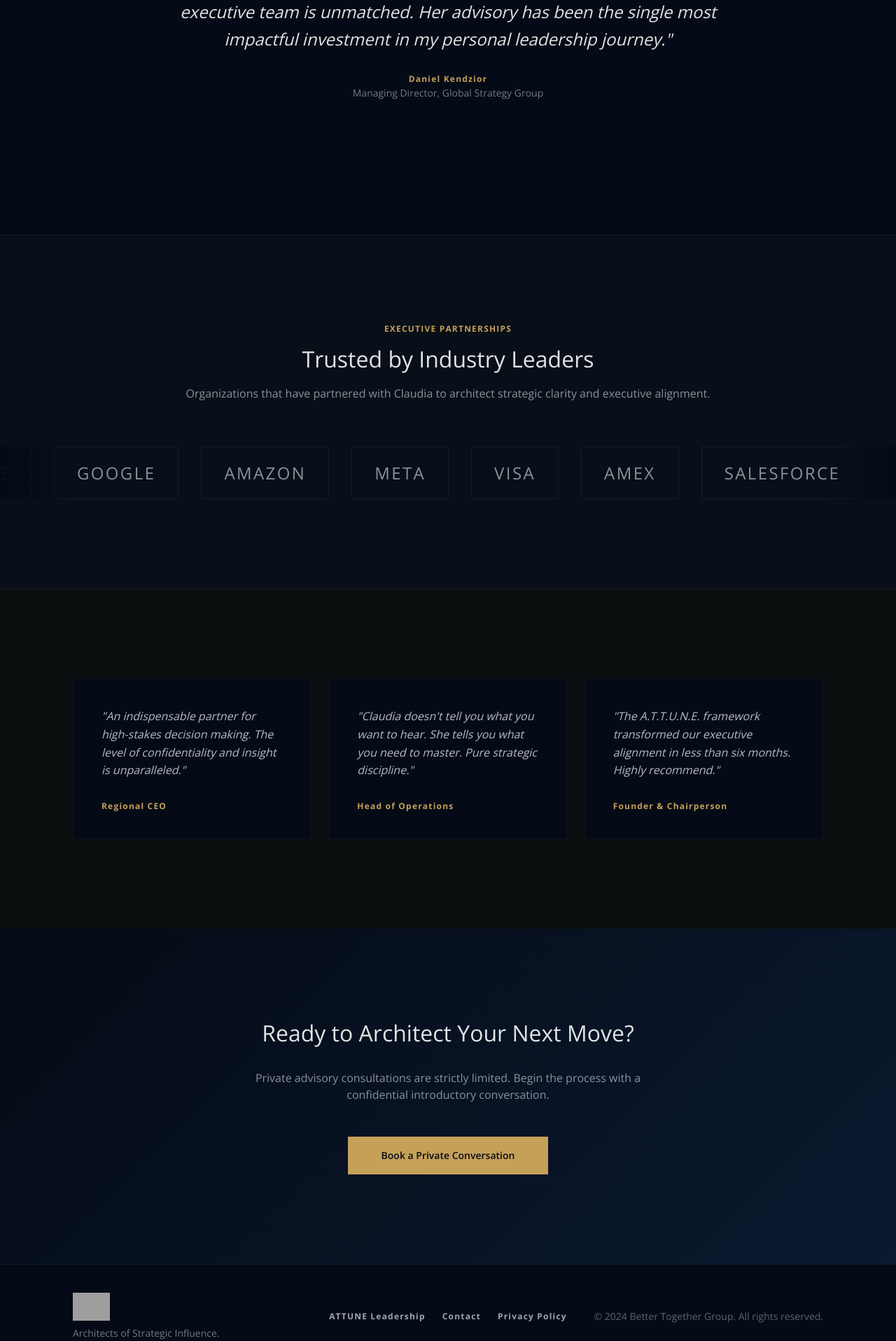
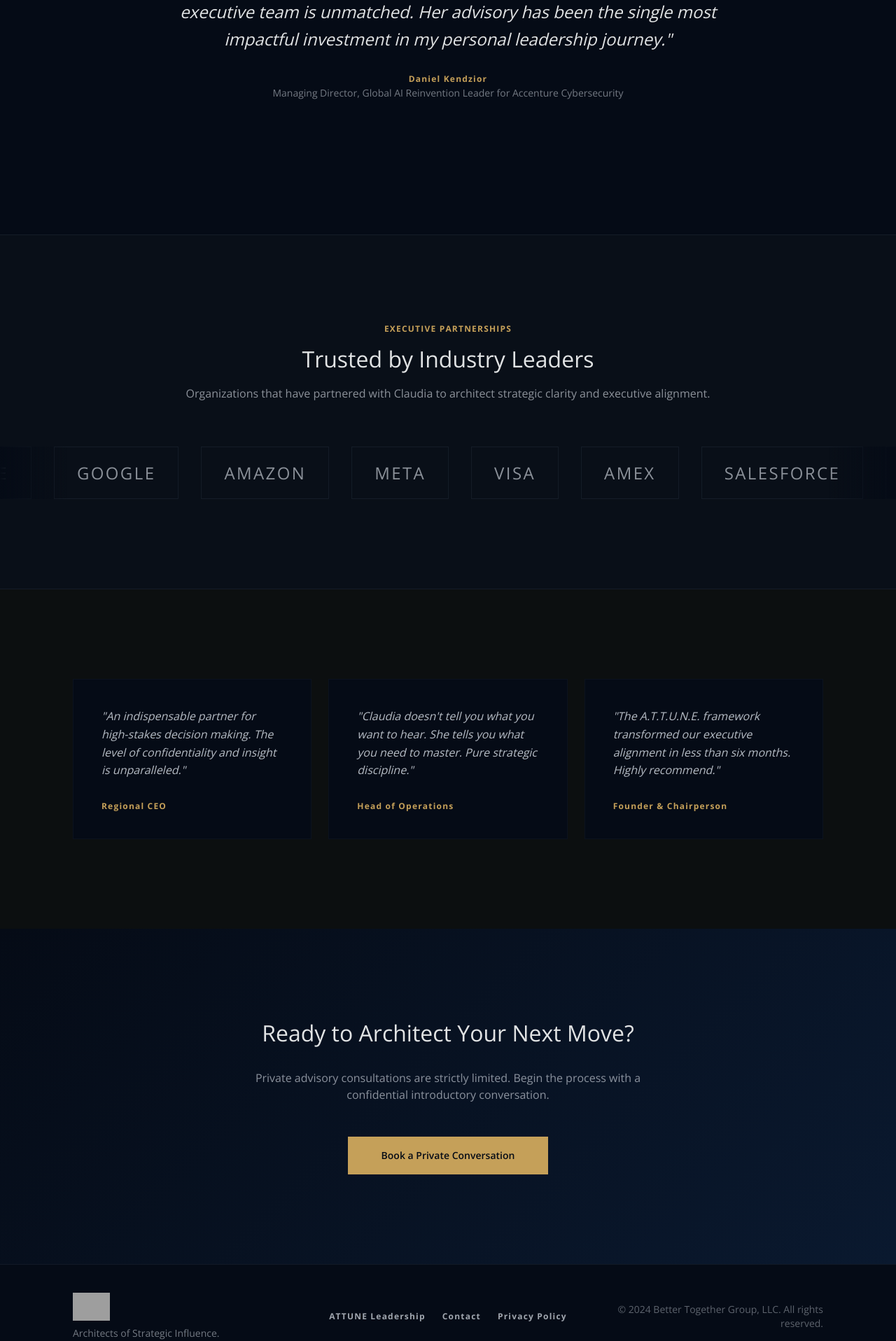
Before and after one commit to contactmiguel/bettertogethergroup, a website: page index.html in a window 1280 px wide. Shown: the part 2440-4356 px from the top of the page at 70% size. Drawn offline with nearby package versions, Linux system fonts and the light colour scheme; grey boxes are pictures that could not be loaded.

Commit message:
Fix Daniel Kendzior title; update footer to Better Together Group LLC across all pages

```diff
--- a/index.html
+++ b/index.html
@@ -362,7 +362,7 @@
         <div class="flex justify-center mb-8"><span class="material-symbols-outlined text-executive-gold text-5xl" style="font-variation-settings: 'FILL' 1;">format_quote</span></div>
         <p class="font-headline-sm text-headline-sm text-on-surface mb-8 italic leading-relaxed">"Claudia's ability to pinpoint the hidden friction points in an executive team is unmatched. Her advisory has been the single most impactful investment in my personal leadership journey."</p>
         <div class="font-label-caps text-label-caps text-executive-gold">Daniel Kendzior</div>
-        <div class="text-platinum-gray/50 text-sm mt-1">Managing Director, Global Strategy Group</div>
+        <div class="text-platinum-gray/50 text-sm mt-1">Managing Director, Global AI Reinvention Leader for Accenture Cybersecurity</div>
       </div>
     </div>
   </div>
@@ -456,7 +456,7 @@
       <a class="text-platinum-gray/70 hover:text-executive-gold transition-colors font-label-caps text-label-caps" href="#">Contact</a>
       <a class="text-platinum-gray/70 hover:text-executive-gold transition-colors font-label-caps text-label-caps" href="#">Privacy Policy</a>
     </div>
-    <div class="text-center md:text-right text-platinum-gray/40 font-body-md text-sm">© 2024 Better Together Group. All rights reserved.</div>
+    <div class="text-center md:text-right text-platinum-gray/40 font-body-md text-sm">© 2024 Better Together Group, LLC. All rights reserved.</div>
   </div>
 </footer>
 
```
Also changed, not shown: about.html (+1 -1 lines), advisory.html (+1 -1 lines).
